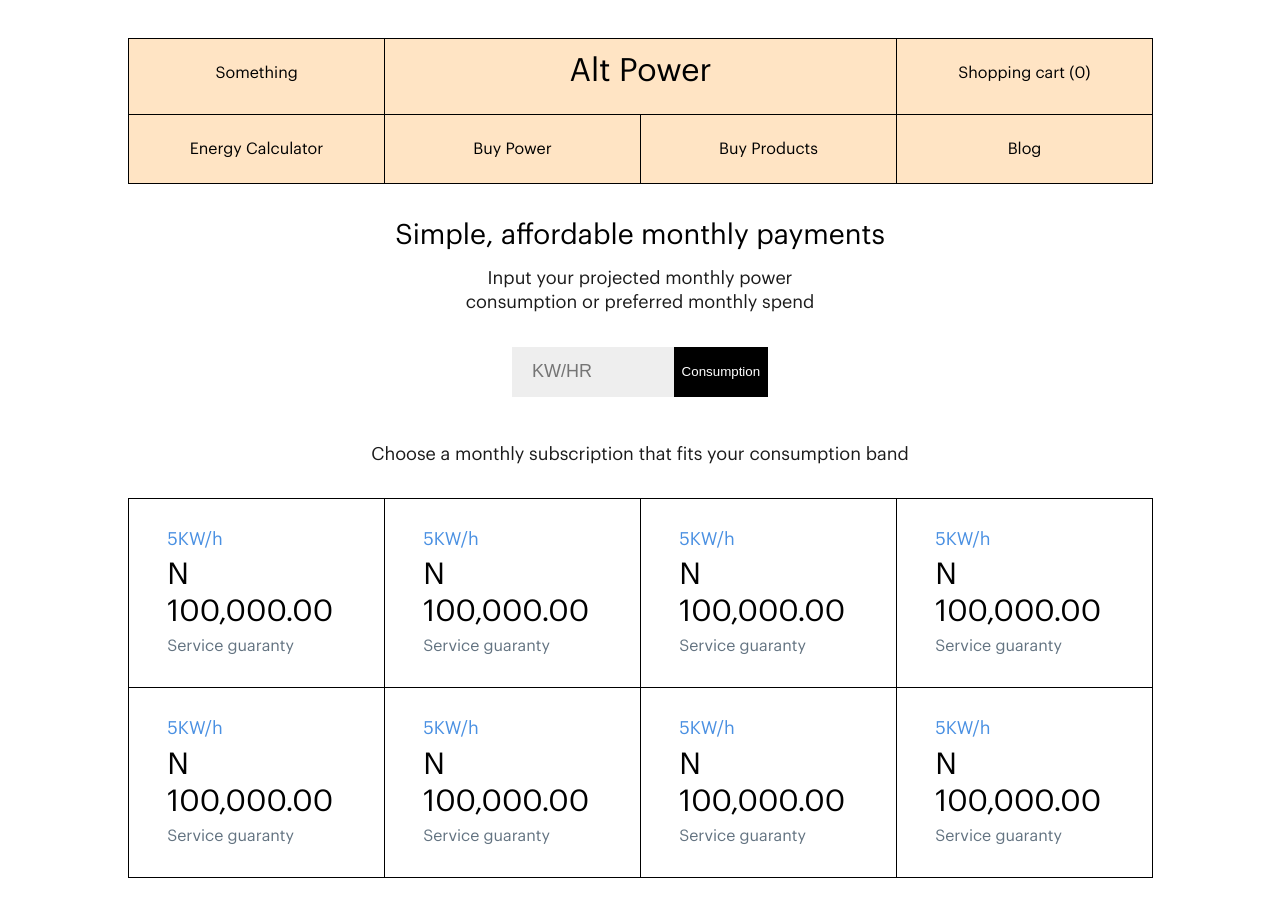
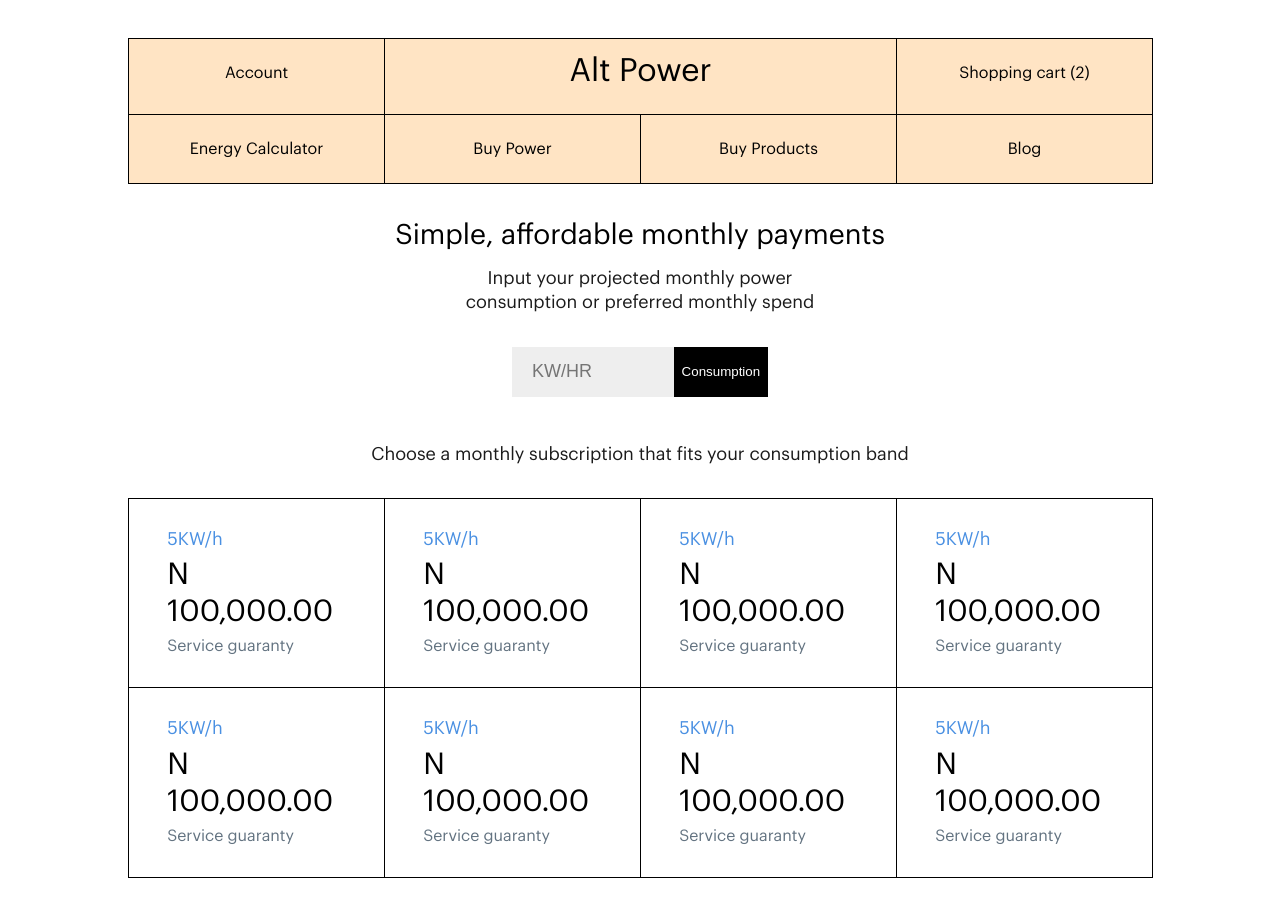
Before and after one commit to Phumbie/imperium-deprecated, a Vue app: page / in a window 1280 px wide. Shown: the top 916 px of the page. Built offline with nearby package versions, Linux system fonts and the light colour scheme.

Commit message:
changed nav-item divs to router links & done linking to respective pages

```diff
--- a/src/components/TopNav.vue
+++ b/src/components/TopNav.vue
@@ -2,14 +2,14 @@
 <div id="sticky-wrapper">
   <div id="nav-container">
     <div class="top-section">
-      <div class="nav-item">Something</div>
+      <router-link to="/login" class="nav-item">Account</router-link>
       <div class="product-title">Alt Power</div>
-      <div class="nav-item">Shopping cart (0)</div>
+      <router-link to="/cart" class="nav-item">Shopping cart (2)</router-link>
     </div>
     <div class="bottom-section">
-      <div class="nav-item">Energy Calculator</div>
-      <div class="nav-item">Buy Power</div>
-      <div class="nav-item">Buy Products</div>
+      <a href="https://renewable-calculator.surge.sh/" target="blank" class="nav-item">Energy Calculator</a>
+      <router-link to="/" class="nav-item">Buy Power</router-link>
+      <router-link to="/product-catalogue" class="nav-item">Buy Products</router-link>
       <div class="nav-item">Blog</div>
     </div>
   </div>
@@ -57,14 +57,22 @@ export default {
     padding-top: 25px;
     padding-bottom: 25px;
     text-align: center;
-    // float: left;
+    text-decoration: none;
+    color: black;
+    transition: 0.5s;
+    cursor: pointer;
+  }
+
+  .nav-item:hover{
+    background: #000000;
+    color: white;
+    transition: 0.5s;
   }
 
   .product-title{
     width: 50%;
     font-size: 32px;
     padding-top: 15px;
-    // float: left;
   }
 }
 </style>
```
